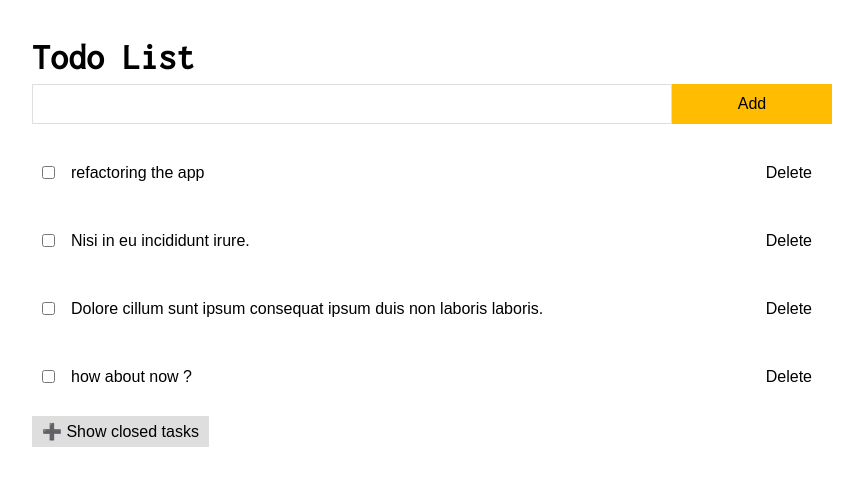
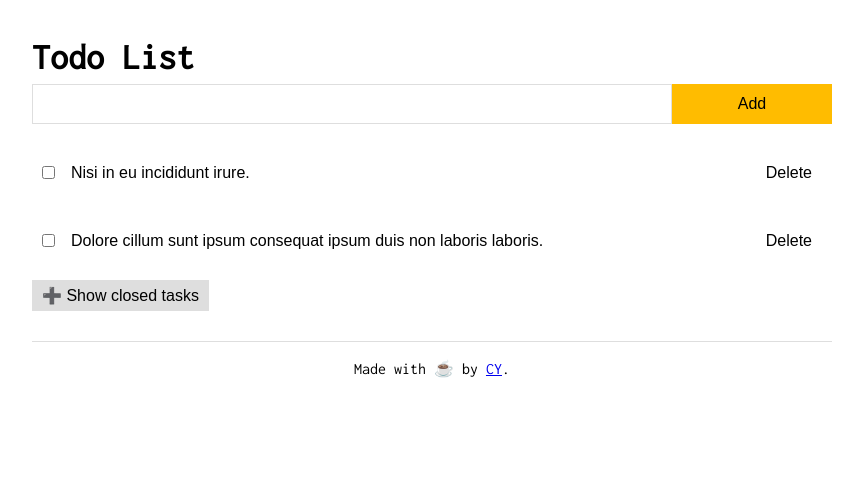
Before and after one commit to cyishere/the-todo-app, a React (Create React App) app: page / in a window 1280 px wide. Shown: the top 486 px of the page, without its empty margins (208-1071 px from the left). Built offline with nearby package versions, Linux system fonts and the light colour scheme; data requests are answered from the project's data file.

Commit message:
Refactor functions into components

```diff
--- a/db.json
+++ b/db.json
@@ -26,11 +26,6 @@
       "completed": true
     },
     {
-      "id": 12,
-      "content": "how about now ?",
-      "completed": false
-    },
-    {
       "id": 13,
       "content": "Dolore cillum sunt ipsum consequat ipsum duis non laboris laboris.",
       "completed": false
@@ -39,11 +34,6 @@
       "id": 14,
       "content": "Nisi in eu incididunt irure.",
       "completed": false
-    },
-    {
-      "id": 15,
-      "content": "refactoring the app",
-      "completed": false
     }
   ]
 }
--- a/src/App.css
+++ b/src/App.css
@@ -120,3 +120,12 @@ todo-item_control .btn {
   outline: none;
   border: 1px solid var(--color-primary);
 }
+
+footer {
+  font-size: 1.6rem;
+  padding-top: 1.5rem;
+  padding-bottom: 1.5rem;
+  text-align: center;
+  margin-top: 3rem;
+  border-top: 1px solid var(--color-light-grey);
+}
--- a/src/App.js
+++ b/src/App.js
@@ -1,14 +1,14 @@
 import { useState, useEffect } from "react";
 import "./App.css";
+import Header from "./components/Header";
 import TodoForm from "./components/TodoForm";
-import TodoItem from "./components/TodoItem";
+import TodoList from "./components/TodoList";
+import Footer from "./components/Footer";
 
 import { getAllTodosService } from "./services/todoServices";
 
 const App = () => {
   const [todos, setTodos] = useState([]);
-  const [todoInput, setTodoInput] = useState("");
-  const [showClosed, setShowClosed] = useState(false);
 
   const getAllTodos = async () => {
     const allTodos = await getAllTodosService();
@@ -19,63 +19,15 @@ const App = () => {
     getAllTodos();
   }, []);
 
-  const unCompletedTodos = todos.filter((todo) => !todo.completed);
-  const completedTodos = todos.filter((todo) => todo.completed);
-
-  const showClosedTodos = () => {
-    setShowClosed(!showClosed);
-  };
-
   return (
     <div className="container">
-      <h1>Todo List</h1>
+      <Header />
 
-      <TodoForm
-        todoInput={todoInput}
-        setTodoInput={setTodoInput}
-        todos={todos}
-        setTodos={setTodos}
-      />
+      <TodoForm todos={todos} setTodos={setTodos} />
 
-      <div className="todo-list">
-        {unCompletedTodos.length < 1 ? (
-          <p className="todo-item">Loading...</p>
-        ) : (
-          <ul>
-            {unCompletedTodos.map((todo) => (
-              <TodoItem
-                key={todo.id}
-                todo={todo}
-                todos={todos}
-                setTodos={setTodos}
-              />
-            ))}
-          </ul>
-        )}
-      </div>
+      <TodoList todos={todos} setTodos={setTodos} />
 
-      <button className="btn" onClick={showClosedTodos}>
-        {showClosed ? "➖ Hide closed tasks" : "➕ Show closed tasks"}
-      </button>
-
-      {showClosed && (
-        <div className="todo-list">
-          {completedTodos.length < 1 ? (
-            <p>There's no closed tasks.</p>
-          ) : (
-            <ul>
-              {completedTodos.map((todo) => (
-                <TodoItem
-                  key={todo.id}
-                  todo={todo}
-                  todos={todos}
-                  setTodos={setTodos}
-                />
-              ))}
-            </ul>
-          )}
-        </div>
-      )}
+      <Footer />
     </div>
   );
 };
--- /dev/null
+++ b/src/components/Footer.js
@@ -0,0 +1,11 @@
+const Footer = () => {
+  return (
+    <footer>
+      <p>
+        Made with ☕ by <a href="https://github.com/cyishere">CY</a>.
+      </p>
+    </footer>
+  );
+};
+
+export default Footer;
--- /dev/null
+++ b/src/components/Header.js
@@ -0,0 +1,9 @@
+const Header = () => {
+  return (
+    <header>
+      <h1>Todo List</h1>
+    </header>
+  );
+};
+
+export default Header;
--- a/src/components/TodoForm.js
+++ b/src/components/TodoForm.js
@@ -1,3 +1,4 @@
+import { useState } from "react";
 import { addNewTodoService } from "../services/todoServices";
 
 const generateId = (todos) => {
@@ -5,7 +6,9 @@ const generateId = (todos) => {
   return Math.max(...ids) + 1;
 };
 
-const TodoForm = ({ todoInput, setTodoInput, todos, setTodos }) => {
+const TodoForm = ({ todos, setTodos }) => {
+  const [todoInput, setTodoInput] = useState("");
+
   const handleChange = (e) => {
     setTodoInput(e.target.value);
   };
--- a/src/components/TodoItem.js
+++ b/src/components/TodoItem.js
@@ -39,7 +39,7 @@ const TodoItem = ({ todo, todos, setTodos }) => {
     await deleteTodoService(todoId);
     const updatedTodos = todos.filter((todo) => todo.id !== todoId);
     setTodos(updatedTodos);
-    alert(`#${todoId} todo is deleted.`);
+    // alert(`#${todoId} todo is deleted.`);
   };
 
   const btnControls =
--- /dev/null
+++ b/src/components/TodoList.js
@@ -0,0 +1,59 @@
+import { useState } from "react";
+import TodoItem from "./TodoItem";
+
+const TodoList = ({ todos, setTodos }) => {
+  const [showClosed, setShowClosed] = useState(false);
+
+  const unCompletedTodos = todos.filter((todo) => !todo.completed);
+  const completedTodos = todos.filter((todo) => todo.completed);
+
+  const showClosedTodos = () => {
+    setShowClosed(!showClosed);
+  };
+
+  return (
+    <main>
+      <div className="todo-list">
+        {unCompletedTodos.length < 1 ? (
+          <p className="todo-item">Loading...</p>
+        ) : (
+          <ul>
+            {unCompletedTodos.map((todo) => (
+              <TodoItem
+                key={todo.id}
+                todo={todo}
+                todos={todos}
+                setTodos={setTodos}
+              />
+            ))}
+          </ul>
+        )}
+      </div>
+
+      <button className="btn" onClick={showClosedTodos}>
+        {showClosed ? "➖ Hide closed tasks" : "➕ Show closed tasks"}
+      </button>
+
+      {showClosed && (
+        <div className="todo-list">
+          {completedTodos.length < 1 ? (
+            <p>There's no closed tasks.</p>
+          ) : (
+            <ul>
+              {completedTodos.map((todo) => (
+                <TodoItem
+                  key={todo.id}
+                  todo={todo}
+                  todos={todos}
+                  setTodos={setTodos}
+                />
+              ))}
+            </ul>
+          )}
+        </div>
+      )}
+    </main>
+  );
+};
+
+export default TodoList;
```
